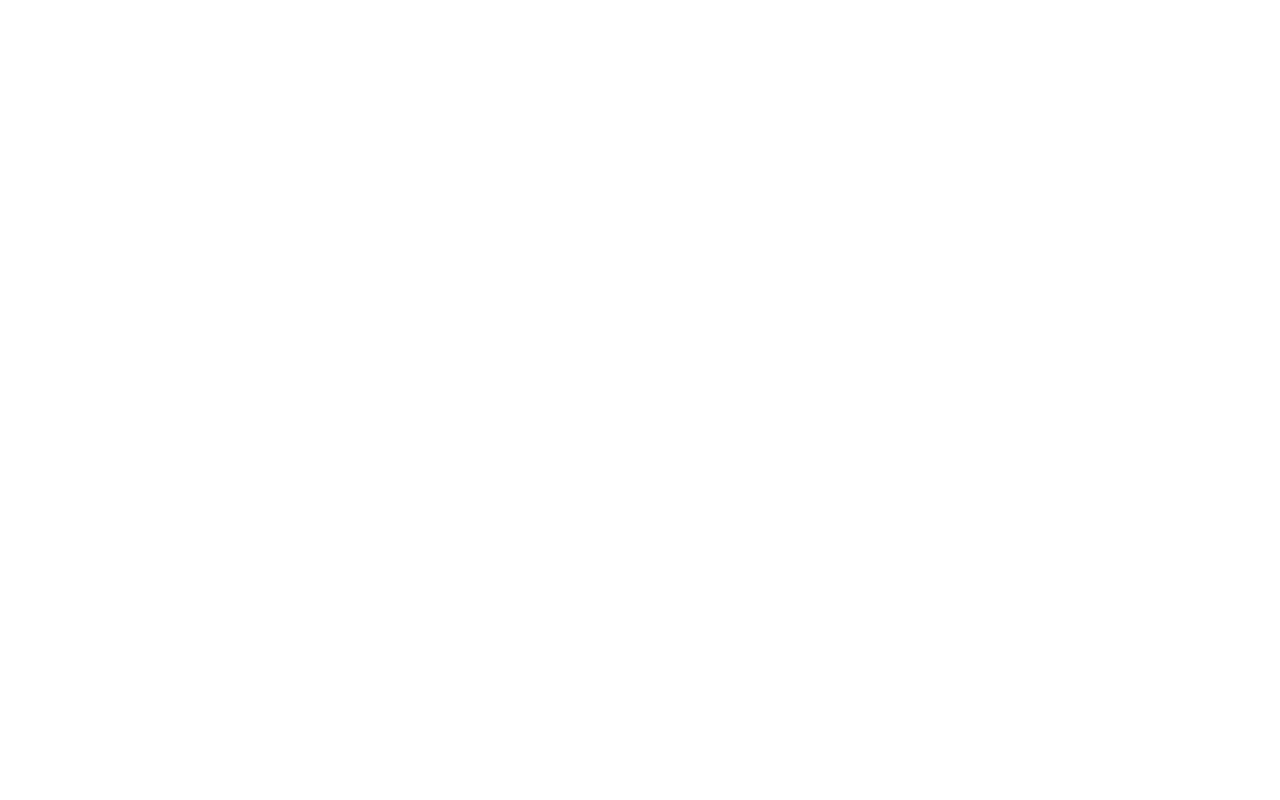
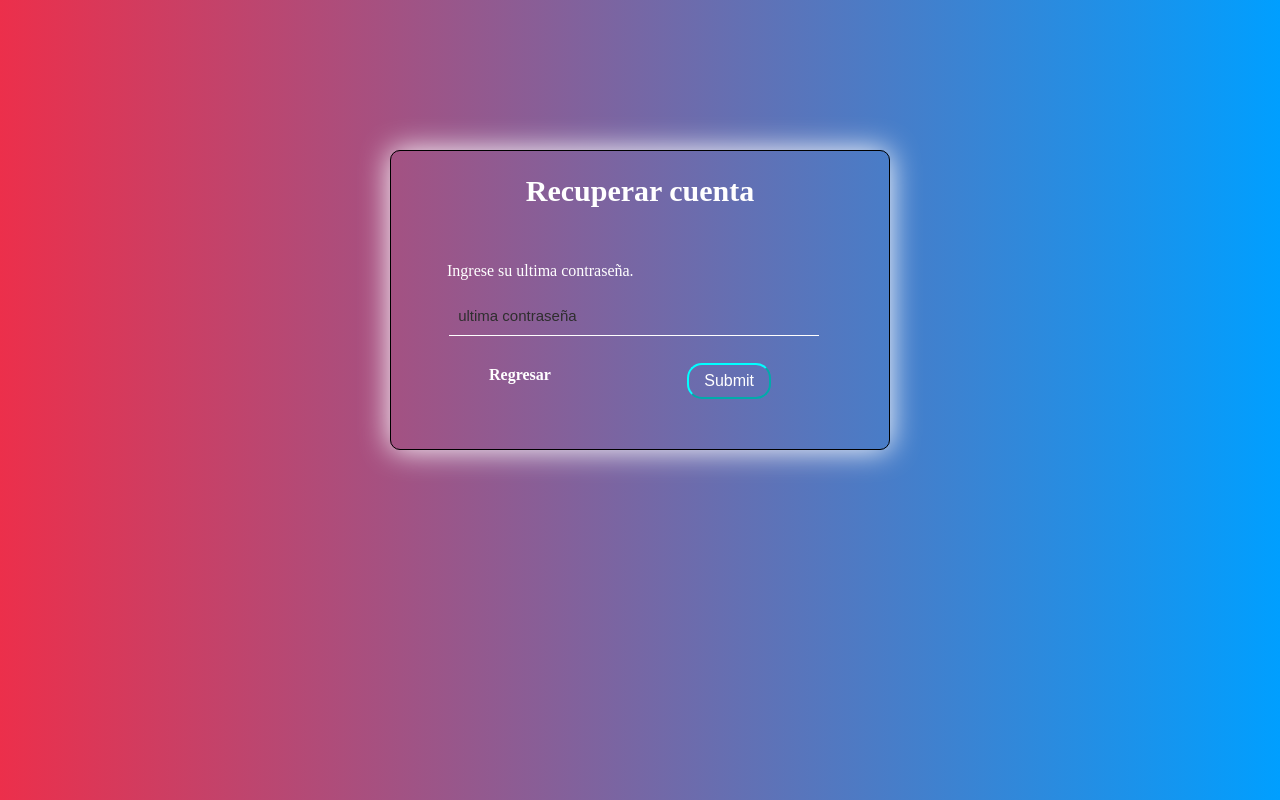
Before and after one commit to Thefty/colegiolaureles, a plain HTML site: page registro/recuperar.html in a window 1280 px wide. Drawn offline with Linux system fonts and the light colour scheme.

Commit message:
Actualización

```diff
--- /dev/null
+++ b/registro/estilos3.css
@@ -0,0 +1,83 @@
+body{
+	font-family: serif;
+	margin: 0;
+	padding: 0;
+	border:none;
+	background: #009FFF;
+	background: -webkit-linear-gradient(to right, #ec2F4B, #009FFF);
+	background: linear-gradient(to right, #ec2F4B, #009FFF);
+}
+*{
+	box-sizing: border-box;
+}
+#contenedor{
+	padding: 15px;
+
+}
+.registro{
+	box-shadow: 0px 0px 30px white;
+	background: transparent;
+	border: 1px solid black;
+	margin:auto;
+	position: relative;
+	margin-top: 150px;
+	padding: 3px;
+	border-radius: 10px;
+	width: 500px;
+	height: 300px;
+
+
+}
+
+h1{
+	text-align: center;
+	color:#fff;
+	font-size: 30px;
+}
+p{
+	color: #fff;
+	float: left;
+	margin-left: 53px;
+
+}
+
+input[type="password"]{
+	border: none;
+	border-bottom: 1px solid #fff;
+	background: transparent;
+	outline: none;
+	height: 40px;
+	color: black;
+	font-size: 15px;
+	width: 80%;
+	padding: 5px;
+	margin-left: 40px;
+
+}
+input[type="submit"]{
+	float: right;
+	margin-top: 27px;
+	margin-right: 100px;
+	font-size: 16px;
+	padding: 7px 15px;
+	background: transparent;
+	border-color: aqua;
+	color:white;
+	border-radius: 15px;
+}
+a{
+
+	font-weight: 600;
+	text-decoration: none;
+	color: #fff;
+	float: left;
+	margin-left: 80px;
+	margin-top: 30px;
+
+}
+a:hover{
+	color:aqua;
+}
+input::placeholder{
+	color: #2E2E2E;
+}
--- a/registro/recuperar.html
+++ b/registro/recuperar.html
@@ -1,9 +1,28 @@
 <!DOCTYPE html>
 <html>
 <head>
+	<meta charset="utf-8">
 	<title></title>
+	<link rel="stylesheet" href="estilos3.css">
+
 </head>
 <body>
+	<form class="registro">
+
+		<h1>Recuperar cuenta</h1><br>
+		<p>Ingrese su ultima contraseña.</p>
+
+
+		<div id="contenedor">
+		<input type="password" placeholder=" ultima contraseña" required>
+		<input type="submit" name="Enviar">
+		<a class="dua"  href="log.html">Regresar</a>
+
+
+		</div>
+
+
+	</form>
 
 </body>
 </html>
```
Also changed, not shown: registro/estilos.css (line endings or trailing spaces), registro/estilos2.css (line endings or trailing spaces).
